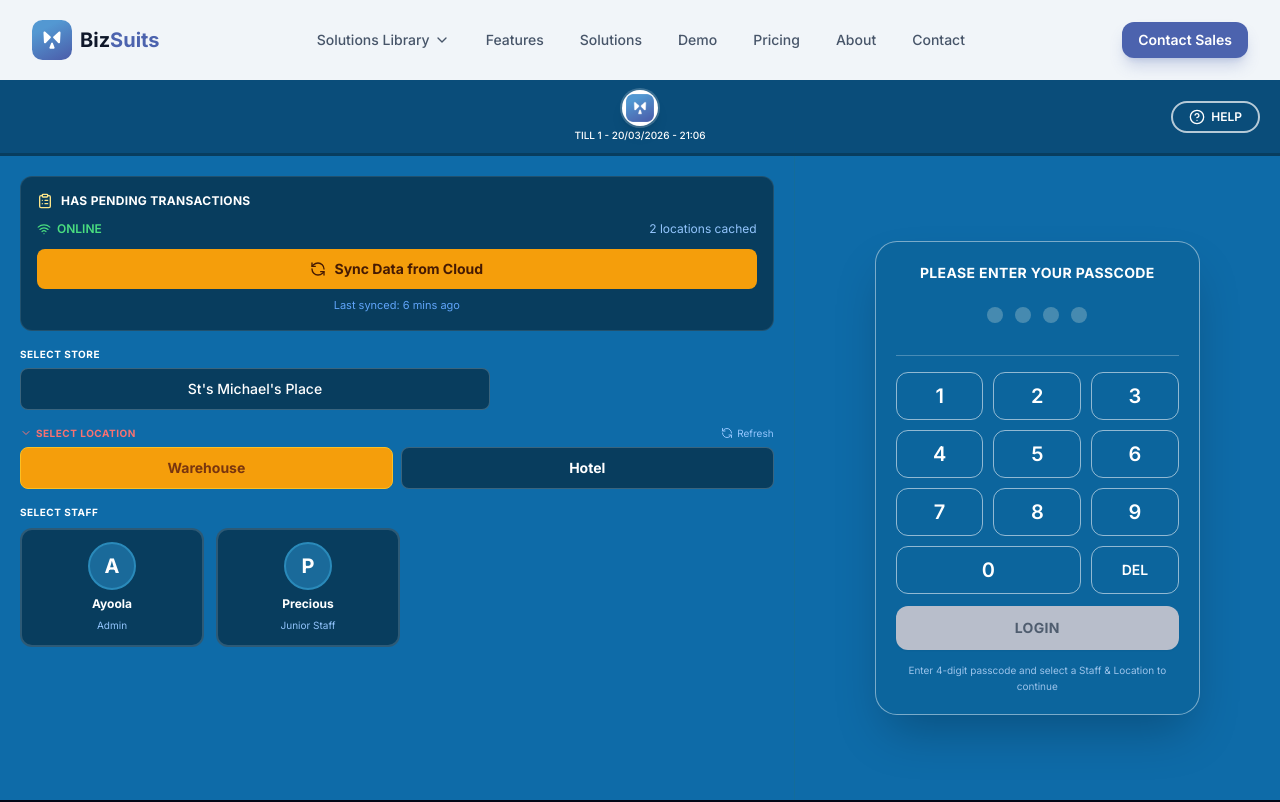
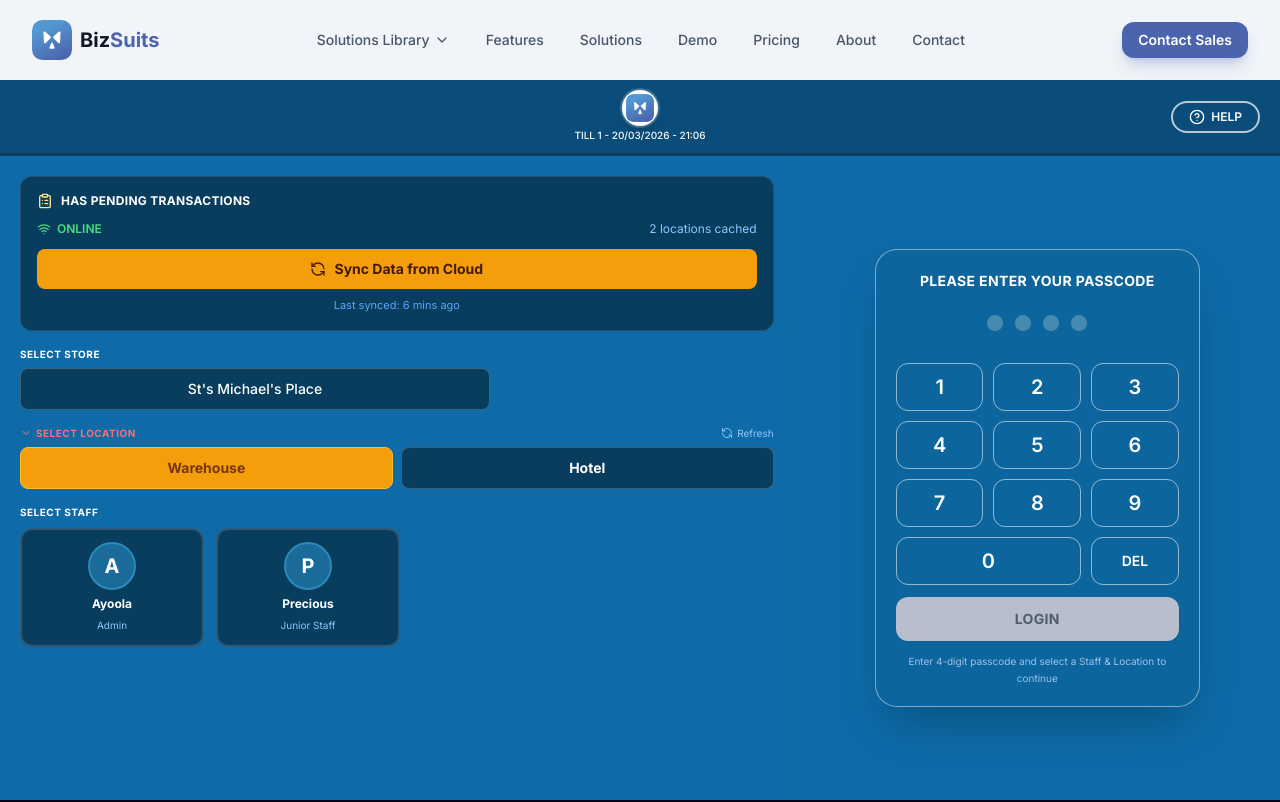
Before and after one commit to casstimmy/BSuits-Site, a Next.js app: page /demo/pos in a window 1280 px wide. Shown: the top 802 px of the page. Built offline with nearby package versions, Linux system fonts and the light colour scheme.

Commit message:
improve on the webproduct optimization and ux

```diff
--- a/src/app/(site)/demo/pos/page.tsx
+++ b/src/app/(site)/demo/pos/page.tsx
@@ -626,7 +626,7 @@ function LoginScreen({ onLogin }: { onLogin: (staff: string, location: string) =
 
             {error && <p className="text-red-300 text-xs text-center mb-2">{error}</p>}
 
-            <div className="w-full border-t border-white/25 my-4" />
+            <div className="h-4" />
 
             {/* Keypad */}
             <div className="grid grid-cols-3 gap-2.5 w-full mb-3">
```
